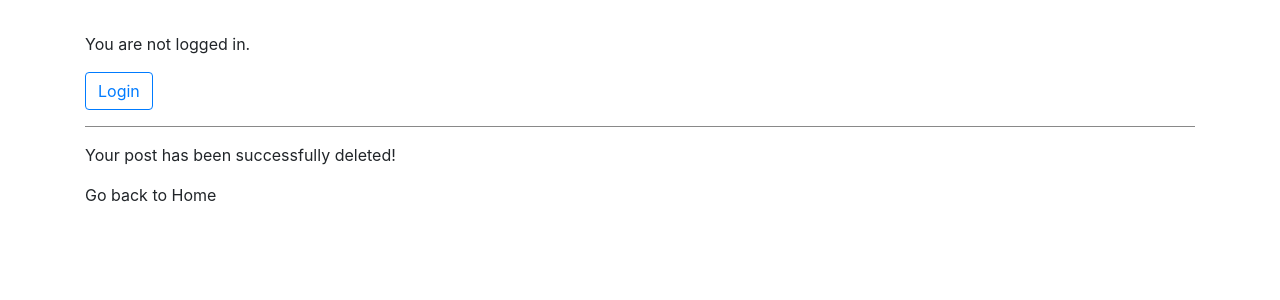
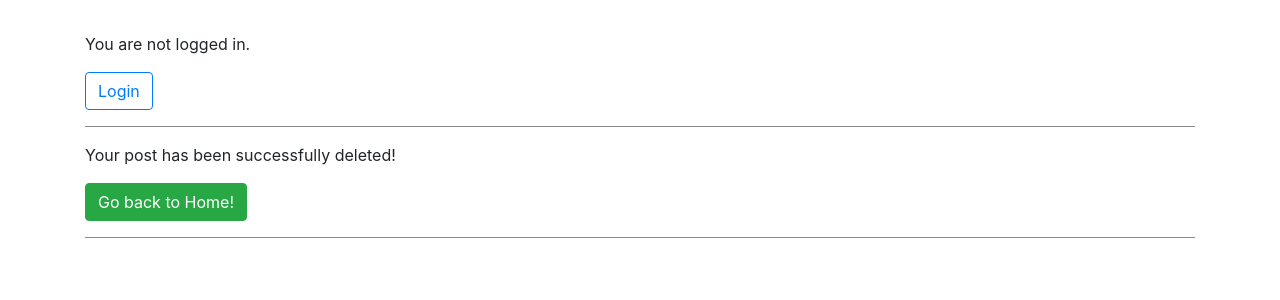
Before and after one commit to marcel-ctrl-art/blog-app, a Django app: template blog/templates/post_delete_completed.html in a window 1280 px wide. Shown: the part 89-389 px from the top of the page. Run offline with Django 3.2, Linux system fonts and the light colour scheme; the template is opened without the code that fills it, so the values that code supplies are empty; some libraries are stand-ins or nearby versions.

Commit message:
Fix link 'go home'

```diff
--- a/blog/templates/post_delete_completed.html
+++ b/blog/templates/post_delete_completed.html
@@ -3,6 +3,7 @@
 {% block content %}
 <div>
   <p>Your post has been successfully deleted!</p>
-  <p><href="{% url 'home' %}">Go back to Home</a></p>
+  <a class="btn btn-success" href="{% url 'home' %}">Go back to Home!</a>
 </div>
-{% endblock%}
+<hr>
+{% endblock %}
```
